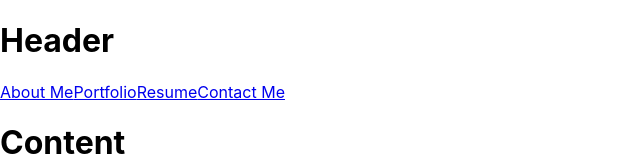
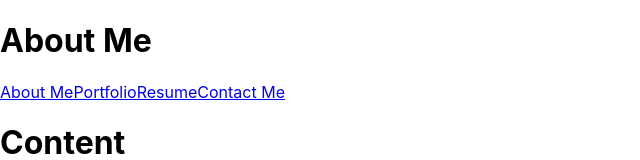
Before and after one commit to Carring10/React-Portfolio, a React (Create React App) app: page / in a window 1280 px wide. Shown: the top 160 px of the page, without its empty margins (0-640 px from the left). Built offline with nearby package versions, Linux system fonts and the light colour scheme.

Commit message:
nav links render their components, page stays on that view on refresh

```diff
--- a/src/App.js
+++ b/src/App.js
@@ -1,13 +1,36 @@
+import { useEffect, useState } from 'react';
 import Content from './components/Content';
 import Footer from './components/Footer';
 import Header from './components/Header';
 
 function App() {
+  const [currentView, setCurrentView] = useState('About Me');
+
+  // Fires when view is loaded to stay on the current view once the page is refreshed
+  useEffect(() => {
+    const urlHash = window.location.hash;
+
+    if (urlHash === '#portfolio') {
+      setCurrentView('Portfolio')
+    }
+
+    if (urlHash === '#resume') {
+      setCurrentView('Resume')
+    }
+
+    if (urlHash === '#contact-me') {
+      setCurrentView('Contact Me')
+    }
+  }, [])
+
   return (
     <div className="App">
-      <Header/>
-      <Content/>
-      <Footer/>
+      <Header
+        currentView={currentView}
+        setCurrentView={setCurrentView}
+      />
+      <Content />
+      <Footer />
     </div>
   );
 }
--- a/src/components/Header.js
+++ b/src/components/Header.js
@@ -1,11 +1,15 @@
 import React, { useState } from 'react';
 import Nav from './Nav';
 
-function Header() {
+function Header({ currentView, setCurrentView }) {
+  console.log(currentView)
   return (
     <div>
-      <h1>Header</h1>
-      <Nav />
+      <h1>{currentView}</h1>
+      <Nav
+        currentView={currentView}
+        setCurrentView={setCurrentView}
+      />
     </div>
   )
 }
--- a/src/components/Nav.js
+++ b/src/components/Nav.js
@@ -1,12 +1,12 @@
 import React, { useState } from 'react';
 
-function Nav() {
+function Nav({ currentView, setCurrentView }) {
   return (
     <div>
-      <a href="#">About Me</a>
-      <a href="#">Portfolio</a>
-      <a href="#">Resume</a>
-      <a href="#">Contact Me</a>
+      <a href="#about-me" onClick={() => setCurrentView('About Me')}>About Me</a>
+      <a href="#portfolio" onClick={() => setCurrentView('Portfolio')}>Portfolio</a>
+      <a href="#resume" onClick={() => setCurrentView('Resume')}>Resume</a>
+      <a href="#contact-me" onClick={() => setCurrentView('Contact Me')}>Contact Me</a>
     </div>
   )
 }
```
